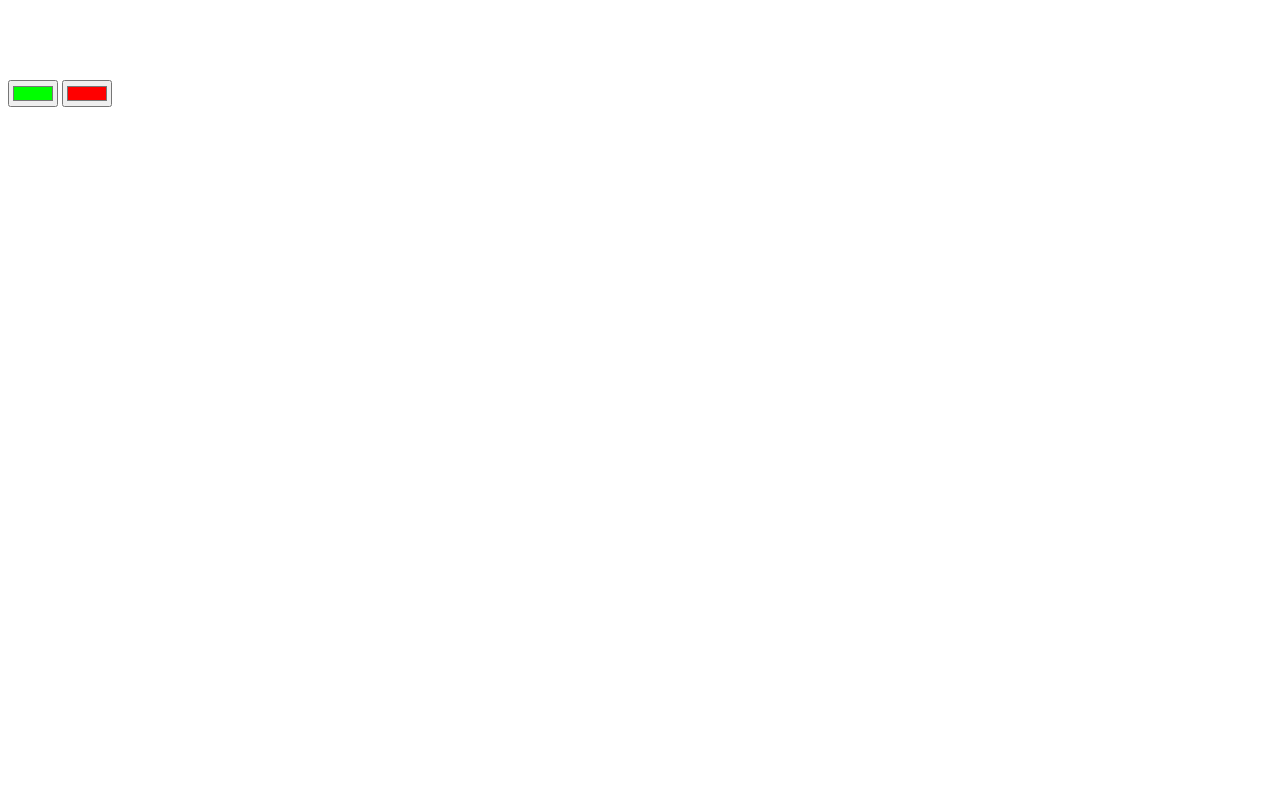
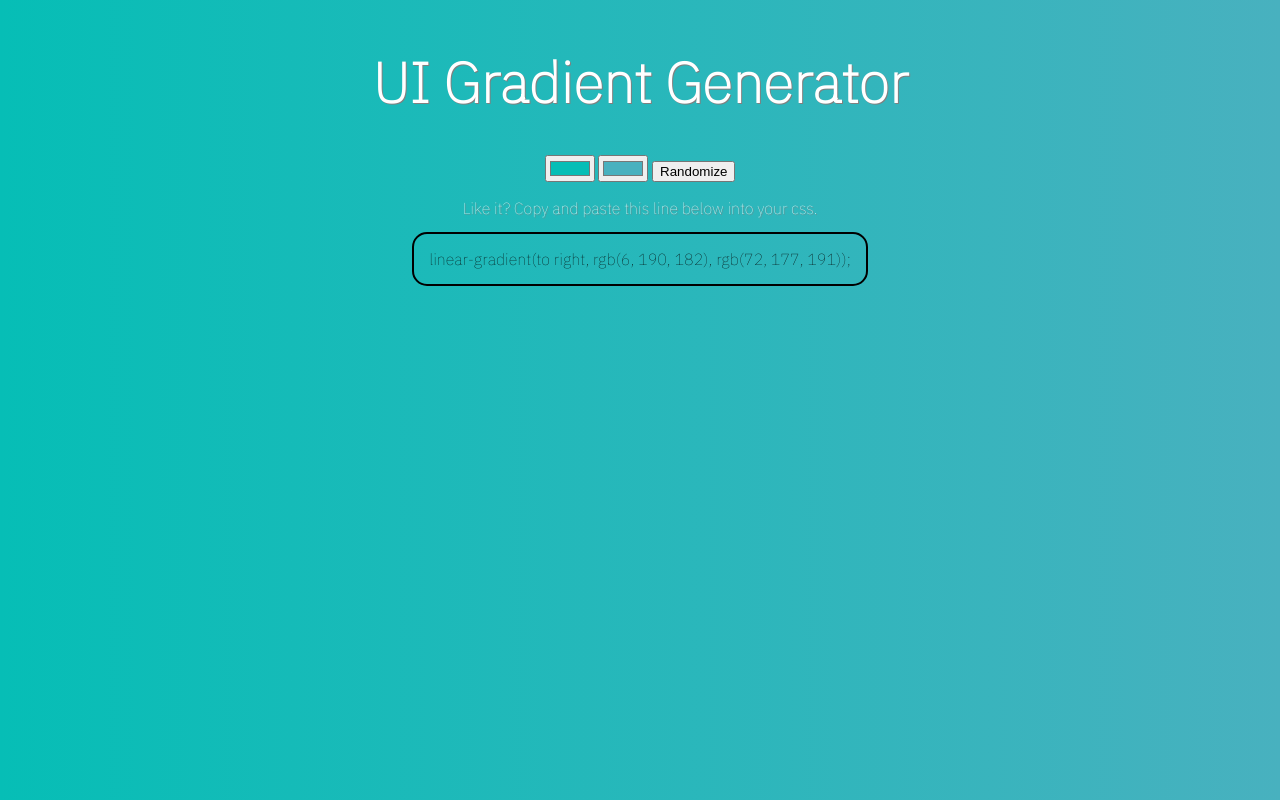
Before and after one commit to Here2Huynh/Background-Generator, a plain HTML site: page index.html in a window 1280 px wide. Drawn offline with Linux system fonts and the light colour scheme.

Commit message:
Added in default load color, randomize button and changed fonts.

```diff
--- a/index.html
+++ b/index.html
@@ -4,14 +4,16 @@
         <title>
             Gradient Background
         </title>
+        <link href="https://fonts.googleapis.com/css?family=IBM+Plex+Sans:100" rel="stylesheet">
         <link rel="stylesheet" type="text/css" href="style.css">
     </head>
     <body id="gradient">
-        <h1>Cool Generator</h1>
-        <input class="color1" type="color" name="color" value="#00ff00">
-        <input class="color2" type="color" name="color2" value="#ff0000">
-        <h2>Current CSS Background</h2>
-        <h3></h3>
+        <h1>UI Gradient Generator</h1>
+        <input class="color1" type="color" name="color" value="#06beb6">
+        <input class="color2" type="color" name="color2" value="#48b1bf">
+        <button id='random'>Randomize</button>
+        <p>Like it? Copy and paste this line below into your css.</p>
+        <span id='codeBlock'></span>
         <script type="text/javascript" src="script.js"></script>
     </body>
 </html>
--- a/script.js
+++ b/script.js
@@ -1,23 +1,35 @@
-var css = document.querySelector('h3');
-var color1 = document.querySelector(".color1");
-var color2 = document.querySelector(".color2");
-var body = document.getElementById('gradient');
+let css = document.querySelector('h3');
+let color1 = document.querySelector(".color1");
+let color2 = document.querySelector(".color2");
+let body = document.getElementById('gradient');
+let randomButton = document.getElementById('random');
 
-//console.log(css);
-//console.log(color1);
-//console.log(color2);
-//console.log(body);
+window.onload = () => setGradient();
 
-//body.style.background = 'red';
+const setGradient = () => {
+    body.style.background = "linear-gradient(to right, "
+                            + color1.value
+                            + ", "
+                            + color2.value
+                            + ")";
 
-function setGradient() {
-    body.style.background = "linear-gradient(to right, " + color1.value + ", " + color2.value + ")";
+    codeBlock.textContent = body.style.background + ";";
+}
 
-    css.textContent = body.style.background + ";";
+const getRandomColor = () => {
+    let letters = '0123456789ABCDEF';
+    let color = '#';
+    for (let i = 0; i < 6; i++) {
+        color += letters[Math.floor(Math.random() * 16)];
+    }
+    return color;
 }
 
 color1.addEventListener('input', setGradient);
-
 color2.addEventListener('input', setGradient);
 
-//do not need to call the function in the event listener
+randomButton.onclick = () => {
+    color1.value = getRandomColor();
+    color2.value = getRandomColor();
+    setGradient();
+}
--- a/style.css
+++ b/style.css
@@ -1,7 +1,28 @@
-body {
-
+html {
+    display: flex;
+    justify-content: center;
+    align-content: center;
 }
 
-h1, h2 {
+body {
+    text-align: center;
+    font-family: 'IBM Plex Sans', sans-serif;
+    position: relative;
+}
+
+h1, h2, p {
     color: white;
+    text-shadow: 1px 1px gray;
 }
+
+h1 {
+    font-size: 3.5em;
+}
+
+#codeBlock {
+    border: 2px solid black;
+    border-radius: 15px;
+    padding: 15px;
+    position: relative;
+    top: 15px;
+}
```
Also changed, not shown: 1 other file.
